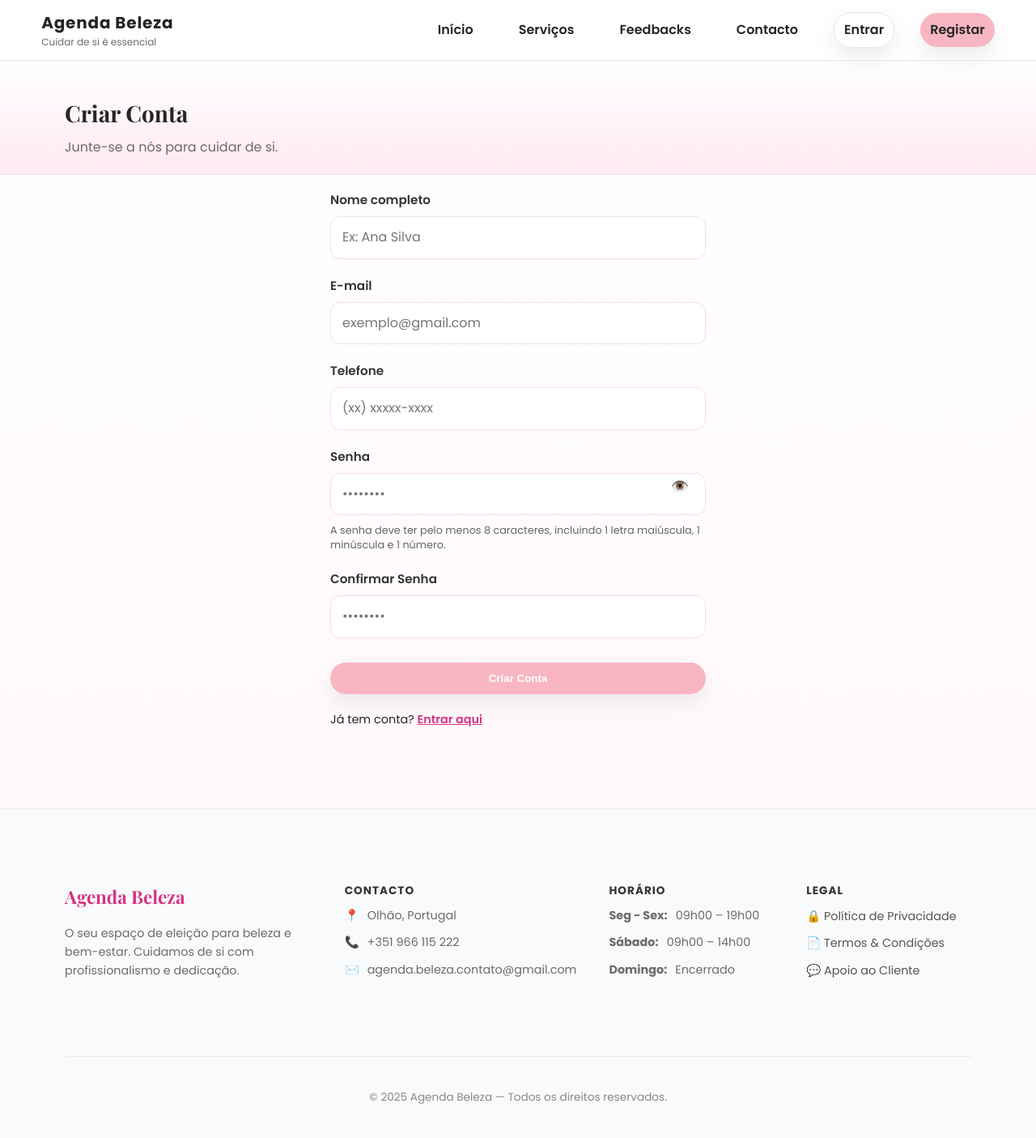
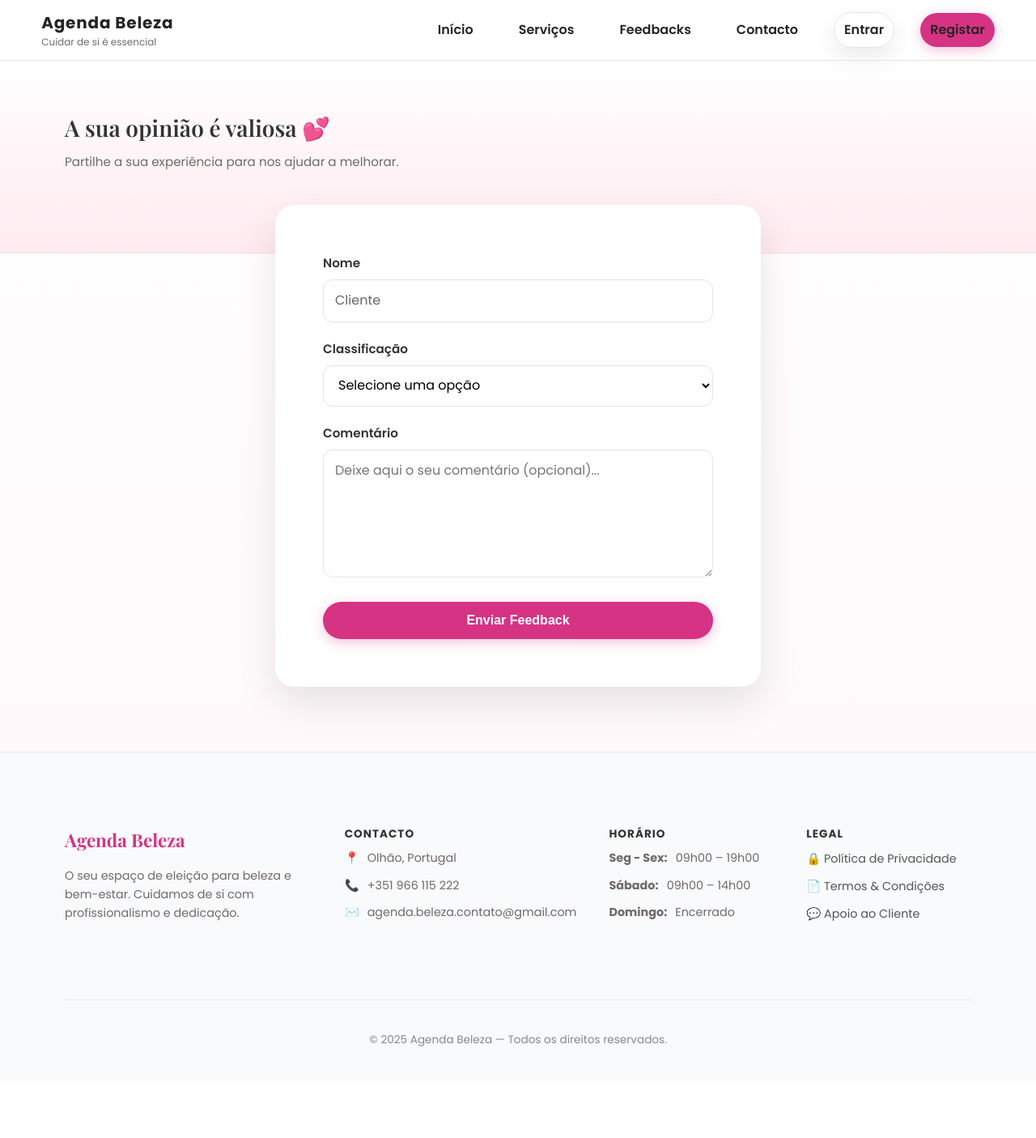
Before and after one commit to megui94/agenda-beleza, a Flask app: page /registar in a window 1280 px wide. Shown: the whole page at 81% size. After the commit the page ends 1292 px from the top, so only its background shows below. Run offline with Flask 3, Linux system fonts and the light colour scheme.

Commit message:
atualizar site

```diff
--- a/app.py
+++ b/app.py
@@ -1143,98 +1143,88 @@ def contato():
 def feedback():
     """
     Formulário para o cliente autenticado enviar feedback.
-    Grava na BD + e-mails de confirmação (cliente/admin).
+    Grava na BD + tenta enviar e-mails de confirmação (cliente/admin).
     """
+    # 1. Verificação de Login
     if "user_id" not in session:
         flash("Tem de iniciar sessão para enviar feedback.", "warning")
         return redirect(url_for("login"))
 
+    # 2. Processar Formulário
     if request.method == "POST":
         nome = session.get("nome") or "Cliente"
         email_cliente = session.get("email")
         classificacao = request.form.get("classificacao")
         comentario = request.form.get("comentario")
 
+        # Validação simples
         if not classificacao or not comentario:
             flash("Por favor, preencha a classificação e o comentário.", "warning")
             return redirect(url_for("feedback"))
 
         try:
-            # 1) Gravar na BD
+            # A. Gravar na Base de Dados
             conn = get_db_connection()
             cur = conn.cursor()
             cur.execute(
                 """
-                INSERT INTO Feedbacks (NomeCliente, Cliente_id, Classificacao, Comentario)
-                VALUES (%s, %s, %s, %s)
+                INSERT INTO Feedbacks (NomeCliente, Cliente_id, Classificacao, Comentario, Aprovado, DataEnvio)
+                VALUES (%s, %s, %s, %s, FALSE, NOW())
                 """,
                 (nome, session.get("user_id"), classificacao, comentario),
             )
             conn.commit()
             conn.close()
 
-            # 2) E-mail para CLIENTE
-            try:
-                if email_cliente:
+            # B. Tentar Enviar E-mails (Com a função real 'send_email' descomentada)
+            data_envio = datetime.now()
+            admin_email = app.config.get("ADMIN_EMAIL", "agenda.beleza.contato@gmail.com")
+
+            # E-mail para o CLIENTE
+            if email_cliente:
+                try:
                     html_cliente = render_template(
                         "emails/clientes/feedback_confirmacao.html",
                         nome=nome,
                         classificacao=classificacao,
                         comentario=comentario,
-                        data_envio=datetime.now(),
+                        data_envio=data_envio
                     )
-                    send_email(
-                        "💬 Recebemos o seu feedback • Agenda Beleza",
-                        [email_cliente],
-                        html_cliente,
-                    )
-                    app.logger.info(
-                        f"E-mail de confirmação de feedback enviado para {email_cliente}"
-                    )
-                else:
-                    app.logger.warning(
-                        "Feedback enviado mas não há email na sessão para enviar confirmação."
-                    )
-            except Exception as e:
-                app.logger.error(f"Erro ao enviar e-mail de confirmação de feedback: {e}")
+                    # ✅ ENVIAR REAL: Descomentado
+                    send_email("💬 Recebemos o seu feedback • Agenda Beleza", [email_cliente], html_cliente)
+                    app.logger.info(f"E-mail de confirmação de feedback enviado para {email_cliente}")
 
-            # 3) E-mail para ADMIN
+                except Exception as e:
+                    app.logger.error(f"Erro ao enviar e-mail de confirmação de feedback para cliente: {e}")
+
+            # E-mail para o ADMIN
             try:
-                admin_email = app.config.get(
-                    "ADMIN_EMAIL",
-                    "agenda.beleza.contato@gmail.com",
-                )
                 html_admin = render_template(
                     "emails/admin/novo_feedback.html",
                     nome=nome,
                     email_cliente=email_cliente,
                     classificacao=classificacao,
                     comentario=comentario,
-                    data_envio=datetime.now(),
+                    data_envio=data_envio
                 )
-                send_email(
-                    "📥 Novo feedback recebido • Agenda Beleza",
-                    [admin_email],
-                    html_admin,
-                )
-                app.logger.info(
-                    f"E-mail de novo feedback enviado para admin ({admin_email})"
-                )
+                # ✅ ENVIAR REAL: Descomentado
+                send_email("📥 Novo feedback recebido • Agenda Beleza", [admin_email], html_admin)
+                app.logger.info(f"E-mail de novo feedback enviado para admin ({admin_email})")
+
             except Exception as e:
-                app.logger.error(
-                    f"Erro ao enviar e-mail de novo feedback para admin: {e}"
-                )
+                app.logger.error(f"Erro ao enviar e-mail de novo feedback para admin: {e}")
 
+
+            # 3. Sucesso
             flash("Feedback enviado com sucesso! 🌸", "success")
             return redirect(url_for("listar_feedbacks"))
 
         except Exception as e:
-            app.logger.error(f"Erro ao enviar feedback: {e}")
-            flash("Erro ao enviar o feedback.", "error")
+            app.logger.error(f"ERRO CRÍTICO AO PROCESSAR FEEDBACK: {e}")
+            flash("Ocorreu um erro ao guardar o feedback.", "error")
             return redirect(url_for("feedback"))
 
     return render_template("feedback.html")
-
 
 # ---- Lista pública de feedbacks ---------------------------------------------
 @app.route("/feedbacks")
--- a/templates/base.html
+++ b/templates/base.html
@@ -5,30 +5,38 @@
   <title>{% block title %}Agenda Beleza{% endblock %}</title>
   <meta name="viewport" content="width=device-width, initial-scale=1.0">
 
+  <!-- Fonts -->
   <link rel="preconnect" href="https://fonts.googleapis.com">
   <link rel="preconnect" href="https://fonts.gstatic.com" crossorigin>
   <link href="https://fonts.googleapis.com/css2?family=Poppins:wght@300;400;500;600;700&family=Playfair+Display:wght@500;600;700&display=swap" rel="stylesheet">
 
+  <!-- Flatpickr CSS -->
   <link rel="stylesheet" href="https://cdn.jsdelivr.net/npm/flatpickr/dist/flatpickr.min.css">
 
+  <!-- CSS principal (theme.css) -->
   <link rel="stylesheet" href="{{ url_for('static', filename='styles/theme.css') }}">
 
   {% block extra_css %}{% endblock %}
 </head>
 <body>
 
+  <!-- 🌸 HEADER FINAL (Com espaçamento forçado no inline CSS) -->
   <header class="site-header" style="width: 100%; background: rgba(255, 255, 255, 0.95); border-bottom: 1px solid #f2dfe4;">
 
+    <!-- NAV WRAPPER CORRIGIDO: Garante que o logo não toca no menu -->
     <div class="nav-wrapper" style="width: 92%; max-width: 1200px; margin: 0 auto; display: flex; justify-content: space-between; align-items: center; padding: 12px 0; gap: 50px;">
 
+      <!-- Marca / Logo -->
       <a href="{{ url_for('index') }}" class="brand" style="flex-shrink: 0; text-decoration: none;">
         <span class="brand-mark" style="font-weight: 700; font-size: 20px; color: #262525;">Agenda Beleza</span>
         <span class="brand-sub" style="font-size: 12px; color: #6f6a6a; display: block;">Cuidar de si é essencial</span>
       </a>
 
+      <!-- Menu mobile (Hamburger) -->
       <input type="checkbox" id="nav-toggle" class="nav-toggle" style="display: none;">
       <label for="nav-toggle" class="hamburger"><span></span></label>
 
+      <!-- Navegação principal -->
       <nav class="nav" style="display: flex; align-items: center; gap: 10px;">
         <a href="{{ url_for('index') }}" class="nav-link {% if request.endpoint == 'index' %}nav-link-active{% endif %}">Início</a>
         <a href="{{ url_for('servicos') }}" class="nav-link {% if request.endpoint == 'servicos' %}nav-link-active{% endif %}">Serviços</a>
@@ -36,6 +44,7 @@
         <a href="{{ url_for('contato') }}" class="nav-link {% if request.endpoint == 'contato' %}nav-link-active{% endif %}">Contacto</a>
 
         {% if session.get('user_id') %}
+          <!-- 👤 MENU DE UTILIZADOR (LOGADO) -->
           <div class="user-menu">
             <button class="user-toggle" id="userToggle">
               <div class="avatar">{{ session['nome'][0]|upper }}</div>
@@ -45,23 +54,37 @@
             <div id="userDropdown" class="user-dropdown">
               <div class="dropdown-section">
                 <div class="dropdown-section-title">Conta</div>
+
                 {% if is_admin %}
+                  <!-- OPÇÕES DE ADMINISTRADOR -->
                   <a href="{{ url_for('admin_dashboard') }}" class="dropdown-link">
                     <span class="dropdown-icon">⚙️</span>
                     <span class="dropdown-text">Área Admin</span>
                   </a>
+
                 {% else %}
+                  <!-- OPÇÕES DE CLIENTE -->
                   <a href="{{ url_for('marcacoes') }}" class="dropdown-link">
                     <span class="dropdown-icon">🗓️</span>
                     <span class="dropdown-text">Agendar</span>
                   </a>
+
                   <a href="{{ url_for('minhas_marcacoes') }}" class="dropdown-link">
                     <span class="dropdown-icon">📋</span>
                     <span class="dropdown-text">Minhas Marcações</span>
                   </a>
+
+                  <!-- ✅ LINK NOVO: AVALIAR SERVIÇO -->
+                  <a href="{{ url_for('feedback') }}" class="dropdown-link">
+                    <span class="dropdown-icon">⭐</span>
+                    <span class="dropdown-text">Avaliar Serviço</span>
+                  </a>
+
                 {% endif %}
               </div>
+
               <div class="dropdown-divider"></div>
+
               <div class="dropdown-footer">
                 <a href="{{ url_for('logout') }}" class="dropdown-link dropdown-logout">
                   <span class="dropdown-icon">🚪</span>
@@ -70,7 +93,9 @@
               </div>
             </div>
           </div>
+
         {% else %}
+          <!-- VISITANTE (NÃO LOGADO) -->
           <a href="{{ url_for('login') }}" class="btn btn-outline">Entrar</a>
           <a href="{{ url_for('registar') }}" class="btn btn-primary">Registar</a>
         {% endif %}
@@ -78,6 +103,7 @@
     </div>
   </header>
 
+  <!-- 🔔 FLASH MESSAGES (Avisos do sistema) -->
   <div class="container">
     {% with msgs = get_flashed_messages(with_categories=true) %}
       {% if msgs %}
@@ -88,6 +114,7 @@
     {% endwith %}
   </div>
 
+  <!-- Banner de próxima marcação (se existir) -->
   {% if g.proxima_marcacao %}
   <div class="container">
     <div class="alert info proxima-marcacao">
@@ -98,19 +125,23 @@
   </div>
   {% endif %}
 
+  <!-- 🔥 CONTEÚDO DA PÁGINA -->
   <main>
     {% block content %}{% endblock %}
   </main>
 
+  <!-- 👣 FOOTER -->
   <footer class="site-footer">
     <div class="container">
       <div class="footer-grid">
 
+        <!-- Coluna 1: Marca -->
         <div class="footer-col brand-col">
           <h4 class="footer-brand">Agenda Beleza</h4>
           <p class="footer-desc">O seu espaço de eleição para beleza e bem-estar. Cuidamos de si com profissionalismo e dedicação.</p>
         </div>
 
+        <!-- Coluna 2: Contactos -->
         <div class="footer-col">
           <h4 class="footer-heading">Contacto</h4>
           <ul class="footer-list">
@@ -120,6 +151,7 @@
           </ul>
         </div>
 
+        <!-- Coluna 3: Horário -->
         <div class="footer-col">
           <h4 class="footer-heading">Horário</h4>
           <ul class="footer-list">
@@ -129,6 +161,7 @@
           </ul>
         </div>
 
+        <!-- Coluna 4: Legal -->
         <div class="footer-col">
           <h4 class="footer-heading">Legal</h4>
           <ul class="footer-links">
@@ -140,12 +173,14 @@
 
       </div>
 
+      <!-- Linha de Copyright -->
       <div class="footer-bottom">
         <p>&copy; {{ current_year if current_year is defined else 2025 }} Agenda Beleza — Todos os direitos reservados.</p>
       </div>
     </div>
   </footer>
 
+  <!-- ESTILOS DO FOOTER (Embutidos para consistência) -->
   <style>
     .site-footer {
         background-color: #f9fafb;
@@ -230,6 +265,7 @@
     }
   </style>
 
+  <!-- 📅 Flatpickr JS -->
   <script src="https://cdn.jsdelivr.net/npm/flatpickr"></script>
 
   <script>
@@ -260,7 +296,7 @@
       }, 3000);
     });
 
-    // Flatpickr
+    // Flatpickr Initialization
     document.addEventListener("DOMContentLoaded", function () {
       const campoData = document.querySelector("#datahora");
       if (campoData) {
--- a/templates/registar.html
+++ b/templates/registar.html
@@ -1,172 +1,145 @@
 {% extends "base.html" %}
-{% block title %}Criar Conta • {{ super() }}{% endblock %}
+{% block title %}Dar Feedback • {{ super() }}{% endblock %}
 
 {% block content %}
 
-<section class="page-hero soft-gradient" style="padding-bottom: 20px;">
+<!-- 1. HERO (Com espaço extra em baixo para o efeito flutuante) -->
+<section class="page-hero soft-gradient" style="padding-bottom: 100px; padding-top: 60px;">
   <div class="container text-center">
-    <h1 class="hero-title">Criar Conta</h1>
-    <p class="hero-subtitle">Junte-se a nós para cuidar de si.</p>
+    <h1 class="hero-title">A sua opinião é valiosa 💕</h1>
+    <p class="hero-subtitle">
+      Partilhe a sua experiência para nos ajudar a melhorar.
+    </p>
   </div>
 </section>
 
-<section class="container main-section">
+<!-- 2. FORMULÁRIO FLUTUANTE -->
+<section class="container relative-container">
 
-  <div class="floating-card" style="max-width: 500px; margin: 0 auto;">
+  <!-- CARTÃO QUE FLUTUA -->
+  <div class="floating-form-card">
 
-    <form method="POST" action="{{ url_for('registar') }}" class="form" onsubmit="return validarSenha(event)">
+    <form method="POST" action="{{ url_for('feedback') }}" class="form">
 
+      <!-- Nome (Bloqueado, pois já sabemos quem é) -->
       <div class="form-row">
-        <label for="nome">Nome completo</label>
+        <label for="nome">Nome</label>
         <input type="text"
                id="nome"
-               name="nome"
-               class="modern-input"
-               placeholder="Ex: Ana Silva"
-               required
-               value="{{ request.form.get('nome', '') }}">
+               class="modern-input readonly-input"
+               value="{{ session.get('nome', 'Cliente') }}"
+               readonly>
       </div>
 
+      <!-- Classificação -->
       <div class="form-row">
-        <label for="email">E-mail</label>
-        <input type="email"
-               id="email"
-               name="email"
-               class="modern-input"
-               placeholder="exemplo@gmail.com"
-               required
-               value="{{ request.form.get('email', '') }}">
+        <label for="classificacao">Classificação</label>
+        <div class="select-wrapper">
+            <select id="classificacao" name="classificacao" class="modern-input" required>
+              <option value="">Selecione uma opção</option>
+              <option value="5">⭐⭐⭐⭐⭐ - Excelente</option>
+              <option value="4">⭐⭐⭐⭐ - Muito Bom</option>
+              <option value="3">⭐⭐⭐ - Razoável</option>
+              <option value="2">⭐⭐ - Fraco</option>
+              <option value="1">⭐ - Muito Fraco</option>
+            </select>
+        </div>
       </div>
 
+      <!-- Comentário -->
       <div class="form-row">
-        <label for="telefone">Telefone</label>
-        <input type="tel"
-               id="telefone"
-               name="telefone"
-               class="modern-input"
-               placeholder="(xx) xxxxx-xxxx"
-               value="{{ request.form.get('telefone', '') }}">
+        <label for="comentario">Comentário</label>
+        <textarea id="comentario"
+                  name="comentario"
+                  class="modern-input"
+                  rows="5"
+                  placeholder="Deixe aqui o seu comentário (opcional)..."></textarea>
       </div>
 
-      <div class="form-row password-field" style="position: relative;">
-        <label for="password">Senha</label>
-        <input type="password"
-               id="password"
-               name="password"
-               class="modern-input"
-               placeholder="••••••••"
-               required
-               minlength="8">
-        <button type="button" class="show-password" onclick="togglePass('password')">👁️</button>
-      </div>
-
-      <p class="form-note">
-        A senha deve ter pelo menos 8 caracteres, incluindo 1 letra maiúscula, 1 minúscula e 1 número.
-      </p>
-
-      <div class="form-row" style="position: relative;">
-        <label for="confirm_password">Confirmar Senha</label>
-        <input type="password"
-               id="confirm_password"
-               name="confirm_password"
-               class="modern-input"
-               placeholder="••••••••"
-               required>
-      </div>
-
-      <div id="form-warning" class="alert alert-warning" style="display:none; margin-top:15px;"></div>
-
+      <!-- Botão de Enviar -->
       <div class="form-actions" style="margin-top: 30px;">
-        <button type="submit" class="btn btn-primary" style="width: 100%; justify-content: center;">
-          Criar Conta
+        <button type="submit" class="btn btn-primary btn-block">
+          Enviar Feedback
         </button>
-      </div>
-
-      <div class="text-center" style="margin-top: 20px; font-size: 0.9rem;">
-        Já tem conta? <a href="{{ url_for('login') }}" style="color: #d63384; font-weight: 600;">Entrar aqui</a>
       </div>
 
     </form>
   </div>
 </section>
 
-<script>
-// Alternar visibilidade da senha
-function togglePass(id) {
-  const input = document.getElementById(id);
-  if (input.type === "password") {
-    input.type = "text";
-  } else {
-    input.type = "password";
-  }
-}
+<!-- ESTILOS ESPECÍFICOS -->
+<style>
+  /* Layout & Hero */
+  .page-hero { padding: 40px 0 20px; }
+  .hero-title { font-family: 'Playfair Display', serif; font-weight: 600; color: #333; margin-bottom: 5px; font-size: 2rem; }
+  .hero-subtitle { color: #6c757d; font-size: 0.95rem; margin: 0; }
 
-// Mostrar aviso no JS
-function mostrarAviso(msg){
-  const alert = document.getElementById("form-warning");
-  alert.style.display = "block";
-  alert.textContent = msg;
-}
-
-// Validar antes de enviar
-function validarSenha(e){
-  const s = document.getElementById("password").value;
-  const c = document.getElementById("confirm_password").value;
-  const alert = document.getElementById("form-warning");
-
-  alert.style.display = "none"; // Limpa avisos anteriores
-
-  if(s !== c){
-      e.preventDefault();
-      mostrarAviso("⚠️ As senhas não coincidem!");
-      return false;
+  /* Container Relativo para z-index */
+  .relative-container {
+      position: relative;
+      z-index: 10;
   }
 
-  // Validação de segurança
-  if(s.length < 8 || !/[A-Z]/.test(s) || !/[a-z]/.test(s) || !/[0-9]/.test(s)){
-    e.preventDefault();
-    mostrarAviso("❌ A senha deve ter 8 caracteres, maiúscula, minúscula e número.");
-    return false;
+  /* CARTÃO FLUTUANTE */
+  .floating-form-card {
+      background: #fff;
+      border-radius: 24px;
+      padding: 40px;
+      max-width: 600px;
+      /* MARGEM NEGATIVA para puxar para cima */
+      margin: -60px auto 60px auto;
+
+      /* Sombra Premium */
+      box-shadow: 0 20px 50px rgba(0, 0, 0, 0.1);
+      border: 1px solid rgba(255, 255, 255, 0.8);
   }
 
-  return true;
-}
-</script>
-
-<style>
-  /* Estilos Específicos para Formulários */
+  /* Inputs */
   .form-row { margin-bottom: 20px; }
   .form-row label { display: block; margin-bottom: 8px; font-weight: 600; color: #333; font-size: 0.95rem; }
 
   .modern-input {
-      width: 100%;
-      padding: 12px 15px;
-      border: 1px solid #e5e7eb;
-      border-radius: 12px;
-      font-size: 1rem;
-      transition: all 0.2s;
-      background-color: #f9fafb;
+      width: 100%; padding: 12px 15px;
+      border: 1px solid #e2e8f0; border-radius: 12px;
+      font-size: 1rem; transition: all 0.2s; background-color: #fff;
+      font-family: inherit;
   }
   .modern-input:focus {
-      border-color: #fce4ec;
-      background-color: #fff;
-      box-shadow: 0 0 0 4px rgba(214, 51, 132, 0.1);
-      outline: none;
+      border-color: #fce4ec; background-color: #fff;
+      box-shadow: 0 0 0 4px rgba(214, 51, 132, 0.1); outline: none;
   }
 
-  .form-note { font-size: 0.8rem; color: #666; margin-top: -10px; margin-bottom: 20px; line-height: 1.4; }
+  /* Input de Leitura (Nome) */
+  .readonly-input {
+      background-color: #f9fafb;
+      color: #666;
+      cursor: default;
+      border-color: #f1f1f1;
+  }
 
-  .show-password {
-      position: absolute;
-      right: 15px;
-      top: 38px;
-      background: none;
+  /* Select Wrapper (Para corrigir a seta no Firefox/Safari) */
+  .select-wrapper { position: relative; }
+
+  /* Botão */
+  .btn-block { width: 100%; justify-content: center; padding: 14px; border-radius: 50px; font-size: 1rem; font-weight: 600; }
+  .btn-primary {
+      background-color: #d63384;
+      color: white;
       border: none;
       cursor: pointer;
-      color: #999;
-      font-size: 1.1rem;
+      transition: 0.3s;
+      box-shadow: 0 4px 15px rgba(214, 51, 132, 0.3);
   }
-  .show-password:hover { color: #d63384; }
+  .btn-primary:hover { background-color: #ad1457; transform: translateY(-2px); box-shadow: 0 10px 20px rgba(214, 51, 132, 0.4); }
+
+  /* Mobile */
+  @media (max-width: 600px) {
+      .floating-form-card {
+          margin-top: -30px;
+          padding: 25px;
+          border-radius: 20px;
+      }
+  }
 </style>
 
 {% endblock %}
```
Also changed, not shown: templates/emails/base_email.html (+37 -13 lines).
